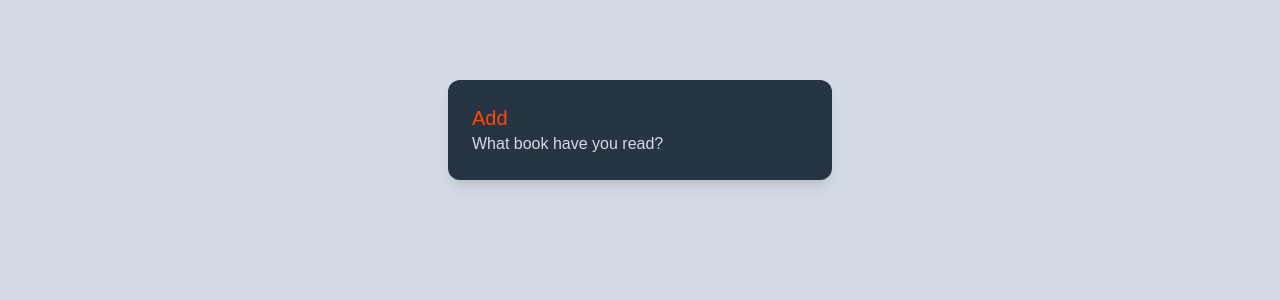
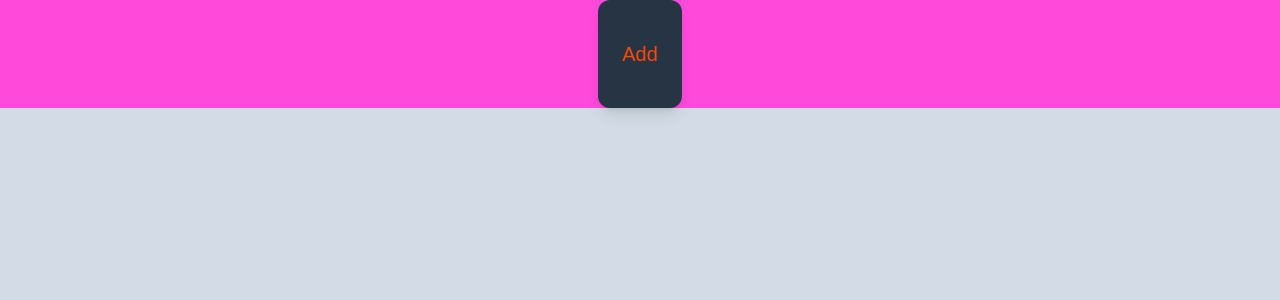
Before and after one commit to AdamLukas17/library.2, a React (Vite) app in the folder library-app/: page / in a window 1280 px wide. Shown: the top 300 px of the page. Built offline with nearby package versions, Linux system fonts and the light colour scheme.

Commit message:
button things

```diff
--- a/library-app/package.json
+++ b/library-app/package.json
@@ -25,8 +25,8 @@
     "eslint-plugin-react-refresh": "^0.4.14",
     "globals": "^15.11.0",
     "postcss": "^8.4.49",
-    "prettier": "3.3.3",
     "tailwindcss": "^3.4.15",
-    "vite": "^5.4.10"
+    "vite": "^5.4.10",
+    "prettier": "3.3.3"
   }
 }
--- a/library-app/src/AddButton.jsx
+++ b/library-app/src/AddButton.jsx
@@ -1,10 +1,22 @@
+import React from 'react';
+import Modal from './Modal';
+
 function AddButton() {
+  const [isButtonClicked, setButtonClick] = React.useState(false)
+  const handleClick = () => {
+    setButtonClick(true)
+  }
     return(
-        <div className="p-6 max-w-sm mx-auto bg-gray-dark rounded-xl shadow-lg flex items-center gap-x-4">
-        <div>
-          <div className="text-xl font-medium text-primary">Add</div>
-          <p className="text-gray-light">What book have you read?</p>
-        </div>
+      <div className = "flex">
+        <div className="p-6 py-10 max-w-sm mx-auto bg-gray-dark rounded-xl shadow-lg flex items-center gap-x-4">
+          <button
+          className="text-xl font-medium text-primary"
+          onClick= {
+            handleClick
+          }
+          >Add</button>
+      </div>
+      {isButtonClicked && <Modal />}
       </div>
 )}
 
--- a/library-app/src/App.jsx
+++ b/library-app/src/App.jsx
@@ -1,10 +1,10 @@
 // import { useState } from 'react'
-import AddButton from './AddButton';
+import MainContainer from './MainContainer';
 
 function App() {
   return(
-  <div className = "container px-4 py-20">
-    <AddButton />
+  <div>
+    <MainContainer />
   </div>
 )}
 
--- /dev/null
+++ b/library-app/src/MainContainer.jsx
@@ -0,0 +1,13 @@
+import AddButton from "./AddButton";
+
+function MainContainer() {
+    return(
+        <div className = " *:bg-pink">
+            <div>
+                <AddButton />
+            </div>
+        </div>
+    )
+}
+
+export default MainContainer;
--- /dev/null
+++ b/library-app/src/Modal.jsx
@@ -0,0 +1,9 @@
+function Modal() {
+    return(
+        <div className = "p-6 py-10 max-w-sm mx-auto bg-purple rounded-xl shadow-lg flex items-center gap-x-4">
+            <h2>This is a new book</h2>
+        </div>
+    )
+}
+
+export default Modal;
```
